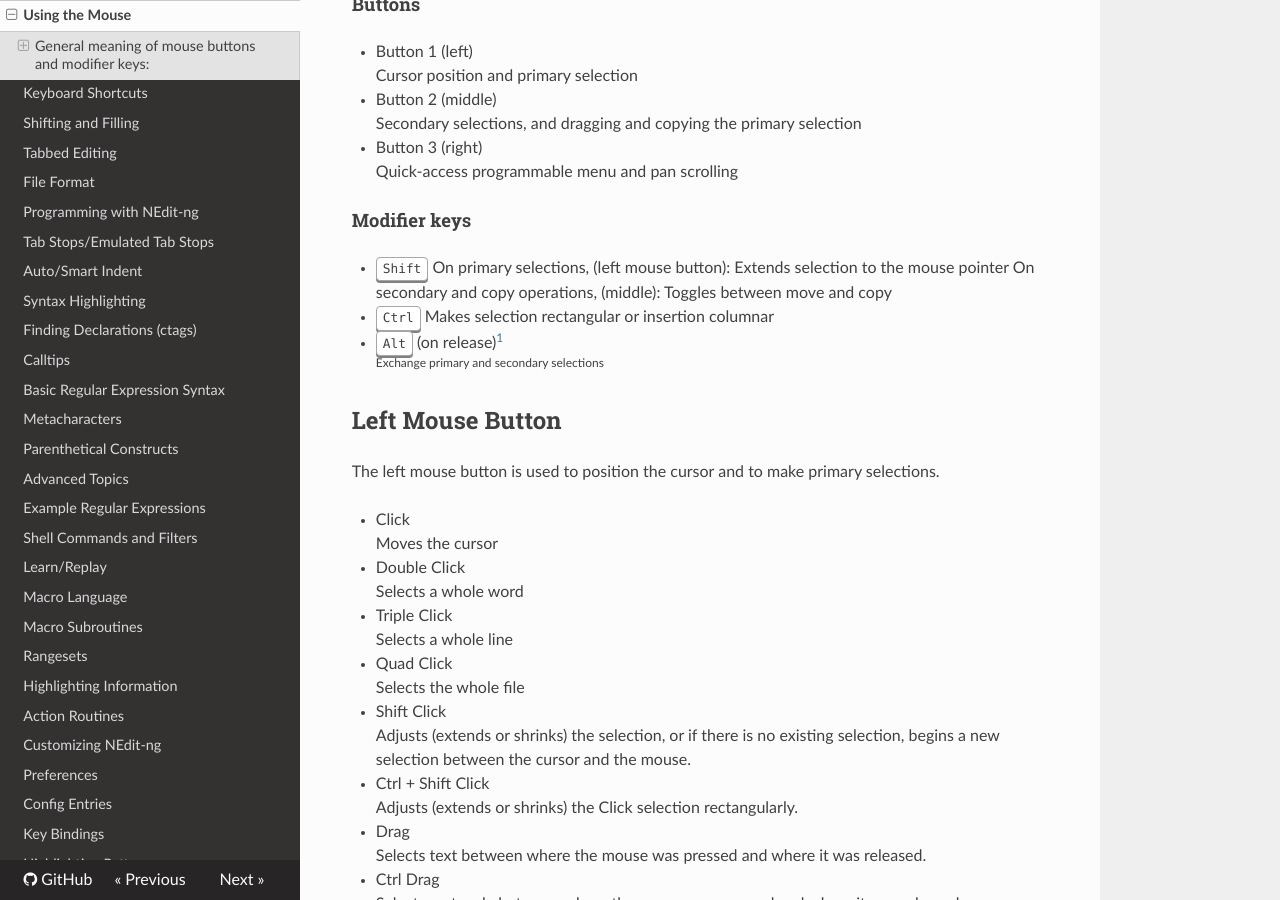
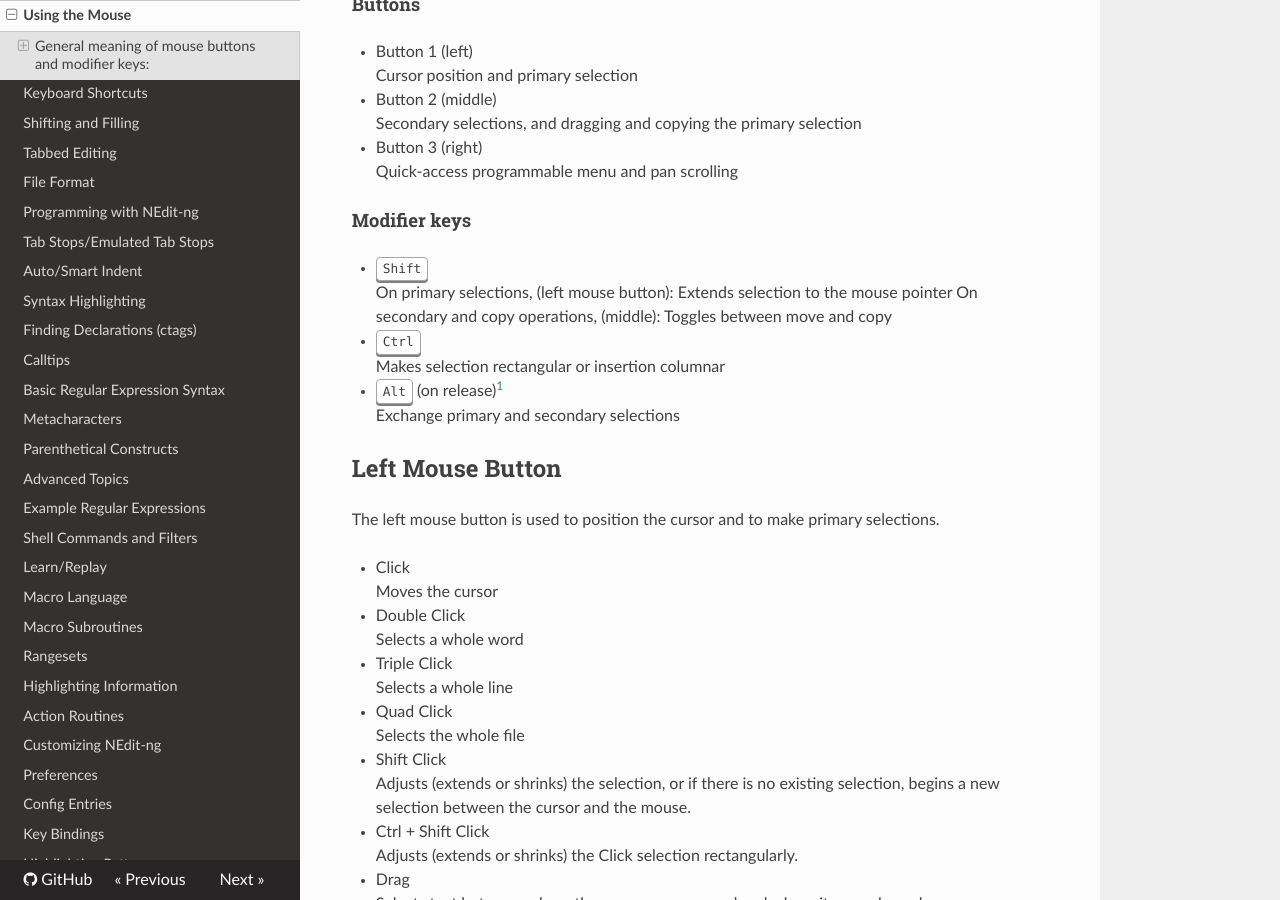
Before and after one commit to eteran/nedit-ng, an MkDocs documentation site: the page built from docs/docs/05.md, in a window 1280 px wide and 900 px high, scrolled down 502 px. Built offline with MkDocs 1.6.1, drawn with Linux system fonts in a browser that asks for light colours; nearby versions of some CDN libraries.

Commit message:
more small formatting tweaks

```diff
--- a/docs/docs/05.md
+++ b/docs/docs/05.md
@@ -37,7 +37,7 @@
     copy
   - <kbd>Ctrl</kbd>
     Makes selection rectangular or insertion columnar
-  - <kbd>Alt</kbd> (on release)<sup><a href="#note-1">1</a>
+  - <kbd>Alt</kbd> (on release)<sup><a href="#note-1">1</a></sup>
     Exchange primary and secondary selections
 
 ## Left Mouse Button
@@ -142,7 +142,7 @@
 They are used to scroll up or down in the text window.
 
 <a name="note-1"></a>
-<small><small><sup>1</sup>The Alt key may be labeled Meta or Compose-Character on some
+<small><sup>1</sup>The Alt key may be labeled Meta or Compose-Character on some
 keyboards. Some window managers may bind combinations of the Alt key and
 mouse buttons to window manager operations. In NEdit-ng, Alt is only
 used on button release, so regardless of the window manager bindings for
```
